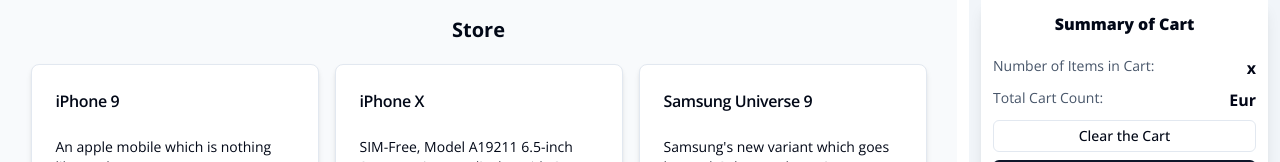
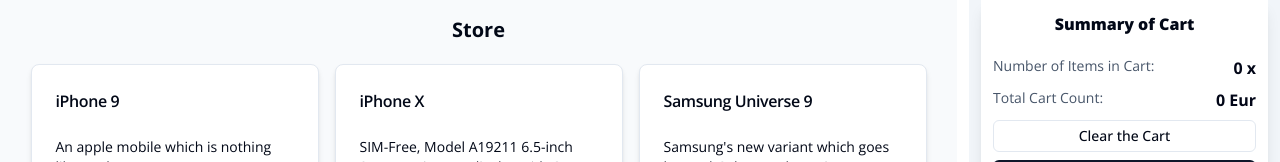
Before and after one commit to MajkoDev/shopping-cart, a Next.js app: page / in a window 1280 px wide. Shown: the top 162 px of the page. Built offline with nearby package versions, Linux system fonts and the light colour scheme.

Commit message:
basic functions

```diff
--- a/app/page.jsx
+++ b/app/page.jsx
@@ -1,3 +1,8 @@
+"use client";
+
+// react hook
+import { useState } from "react";
+
 // components
 import ProductCard from "@/components/product-card";
 import CartSummary from "@/components/cart-summary";
@@ -6,7 +11,53 @@
 // mock data
 import data from "../data.json";
 
+// initial empty cart
+const defaultCart = [];
+
 export default function Home() {
+  // state of shopping cart
+  const [cart, setCart] = useState(defaultCart);
+
+  // get quantity of particular item
+  function itemQuantity(product) {
+    const id = product.id;
+    // find item based on ID and get quantity or return 0
+    return cart.find((item) => item.id === id)?.quantity || 0;
+  }
+
+  // increment items quantity
+  function incrementItem(product) {
+    const id = product.id;
+  }
+
+  // decrement items quantity
+  function decrementItem(product) {
+    const id = product.id;
+  }
+
+  // remove item from cart
+  function removeItem(product) {
+    const id = product.id;
+    // filter items in cart based on ID
+    setCart((currItems) => currItems.filter((item) => item.id !== id));
+  }
+
+  // set cart to default state
+  function clearCart() {
+    setCart(defaultCart);
+  }
+
+  // get number of items in cart
+  const cartCount = cart.reduce(
+    (quantity, item) => item.quantity + quantity,
+    0
+  );
+
+  // get total price of items in cart
+  const totalPrice = cart.reduce(
+    (total, item) => item.price * item.quantity + total,
+    0
+  );
 
   return (
     <div className="grid grid-cols-2 md:grid-cols-3 lg:grid-cols-4 gap-x-3 w-full">
@@ -22,7 +73,7 @@
 
       <div className="sticky top-0 h-screen overflow-y-auto bg-slate-100 flex flex-col justify-between">
         {/* Summary of Cart */}
-        <CartSummary />
+        <CartSummary cartCount={cartCount} totalPrice={totalPrice} />
 
         <div className="flex-grow">
           {/* Items in Cart */}
```
